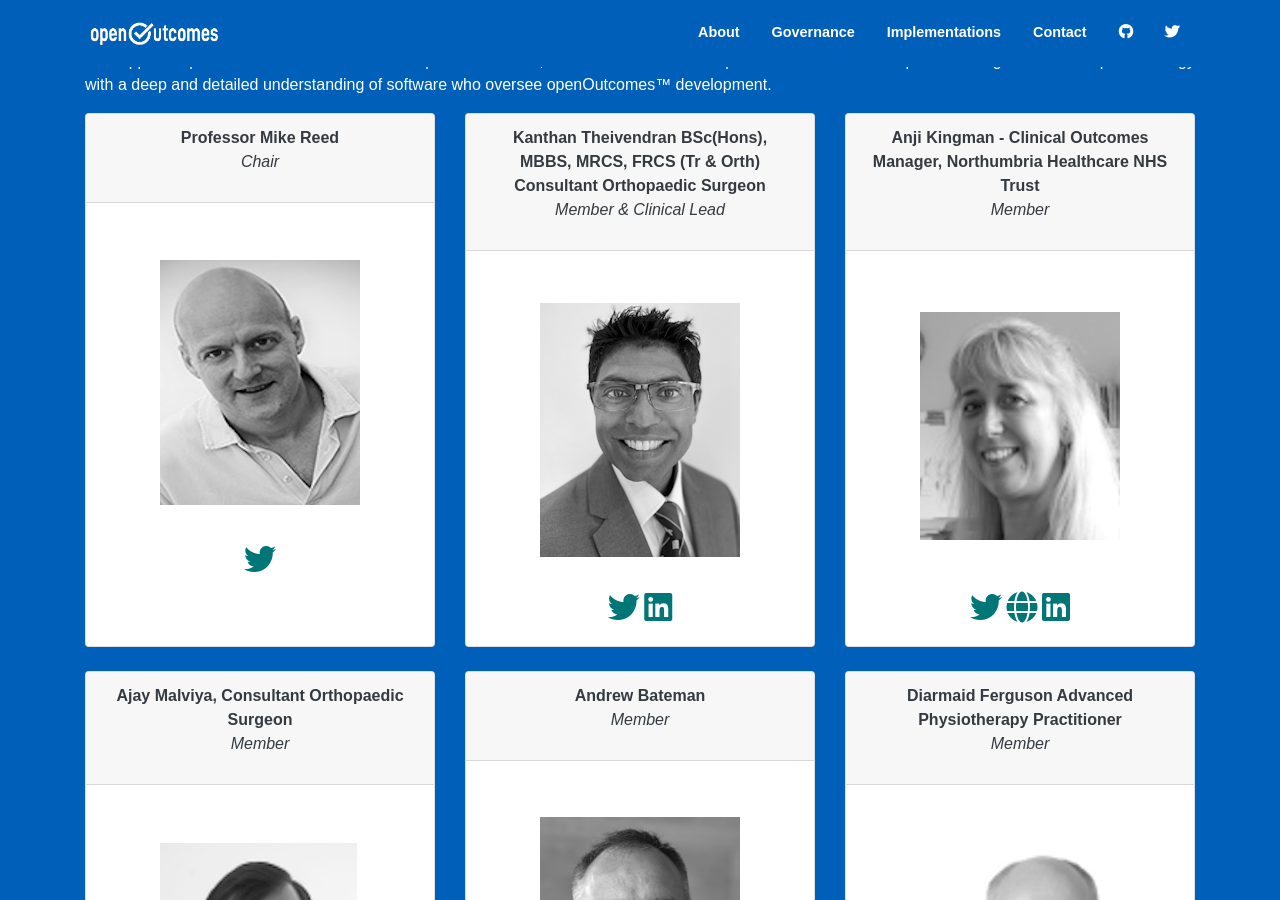
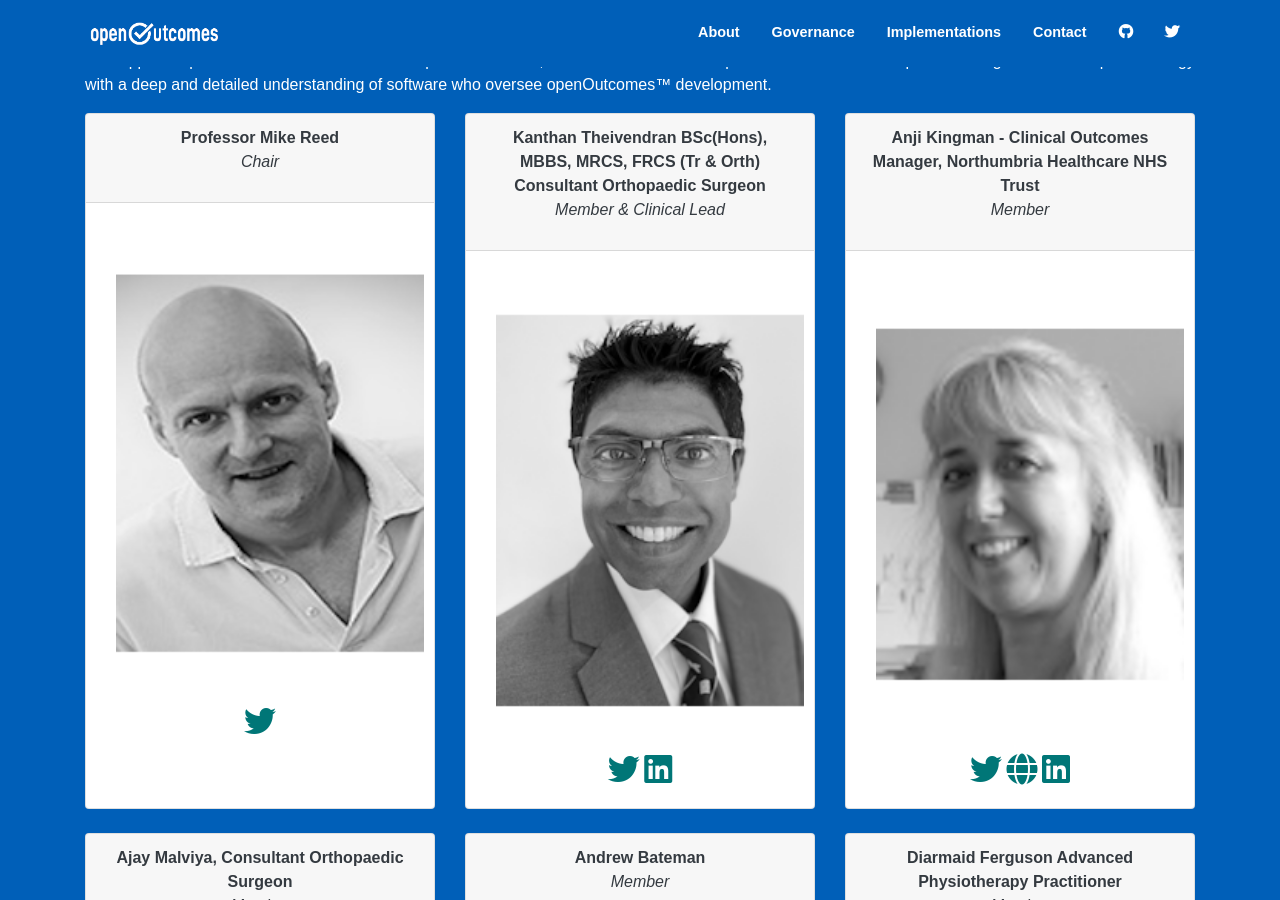
Before and after one commit to openoutcomes/openoutcomes.github.io, a Jekyll site: the page built from index.html, in a window 1280 px wide and 900 px high, scrolled down 4278 px. Built offline with Jekyll 4.4.1, drawn with Linux system fonts in a browser that asks for light colours; nearby versions of some CDN libraries; some web fonts are replaced.

Commit message:
Update index.html

```diff
--- a/index.html
+++ b/index.html
@@ -277,7 +277,7 @@
                                     <div class="card-header"><strong>{{ member.name }}</strong> <p><em>{{ member.role }}</em> </p>
                                     </div>
                                     <div class="card-body">
-                                      <img src="{{ member.photo }}" style="margin:10px" alt="Card image cap">
+                                      <img src="{{ member.photo }}" style="margin:10px" alt="Card image cap" width="100%">
                                             <div class="row">
                                                 <div class="col-md-12 col-xs-12  col-centered">                        {% if member.twitter == null %}
                                                     {% else %}
@@ -306,7 +306,7 @@
                 {% endfor %}
 
 
-              </div>
+              </div><br>
 
           </div>
         </div>
@@ -329,12 +329,10 @@
 
         {% for oousers in site.oousers %}
         {% if oousers.type contains "Enterprise" %}
-    <div class="col-md-4" style="padding-bottom: 20px">
-
-
+    <div class="col-lg" style="padding-bottom: 20px">
 		  <a class="portfolio-box" href="{{ oousers.www }}" target="_blank">
 			<img class="img-fluid" src="{{ oousers.thumbnail }}" alt="{{ oousers.name }}" style="width:100%">
-      <img src="{{ oousers.partner }}" alt="{{ oouser.partnername }}" style="width: 30%; position: absolute; top: 1px; left: 200px">
+      <img src="{{ oousers.partner }}" alt="{{ oouser.partnername }}" style="width: 30%; position: absolute; top: 1px; left: 450px">
 				<div class="portfolio-box-caption">
 					<div class="portfolio-box-caption-content">
 						  <div class="project-category text-faded">
```
